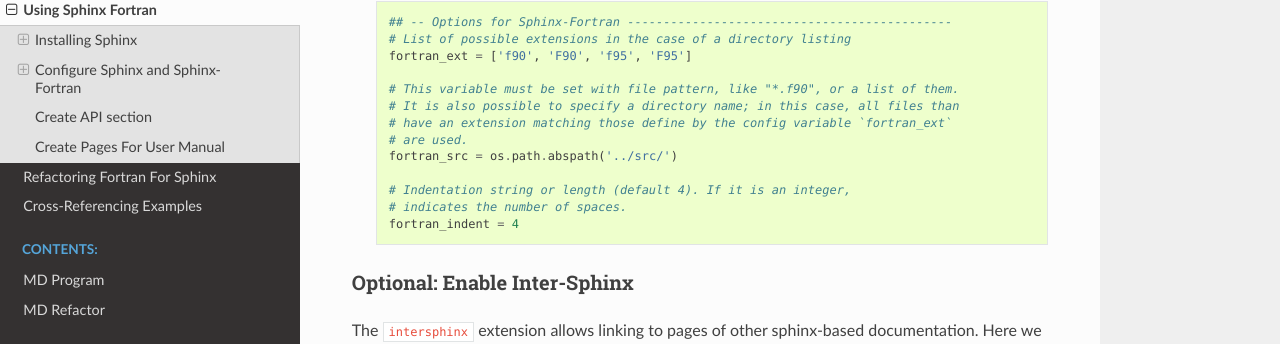
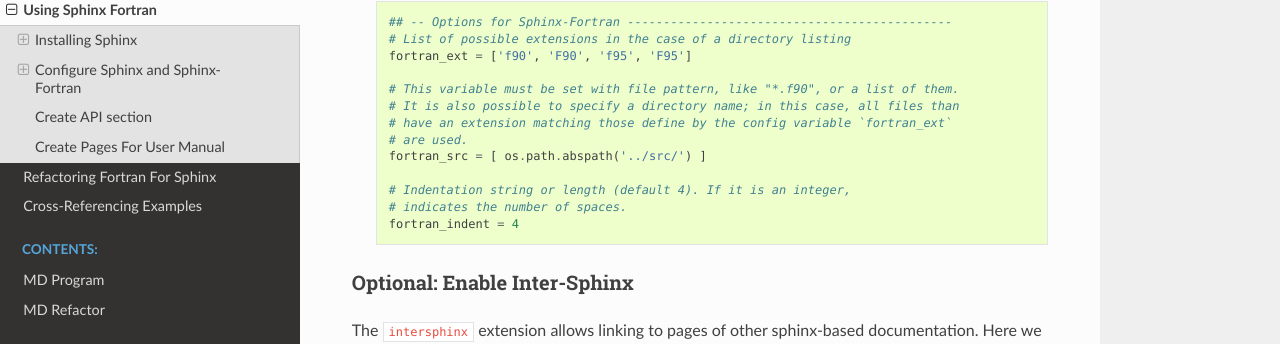
Before and after one commit to ostueker/Example_Fortran, a Sphinx documentation site: the page built from docs/UsingSphinxFortran.rst, in a window 1280 px wide and 900 px high, scrolled down 1949 px. Shown: the part 111-455 px from the top of the window. Built offline with Sphinx 7.4.7 and the Read the Docs theme 2.0.0, drawn with Linux system fonts in a browser that asks for light colours; formulas are drawn with MathJax 3.

```diff
--- a/docs/conf.py
+++ b/docs/conf.py
@@ -186,7 +186,7 @@ fortran_ext = ['f90', 'F90', 'f95', 'F95']
 # It is also possible to specify a directory name; in this case, all files than
 # have an extension matching those define by the config variable `fortran_ext`
 # are used.
-fortran_src = os.path.abspath('../src/')
+fortran_src = [ os.path.abspath('../src/') ]
 
 # Indentation string or length (default 4). If it is an integer,
 # indicates the number of spaces.
```
